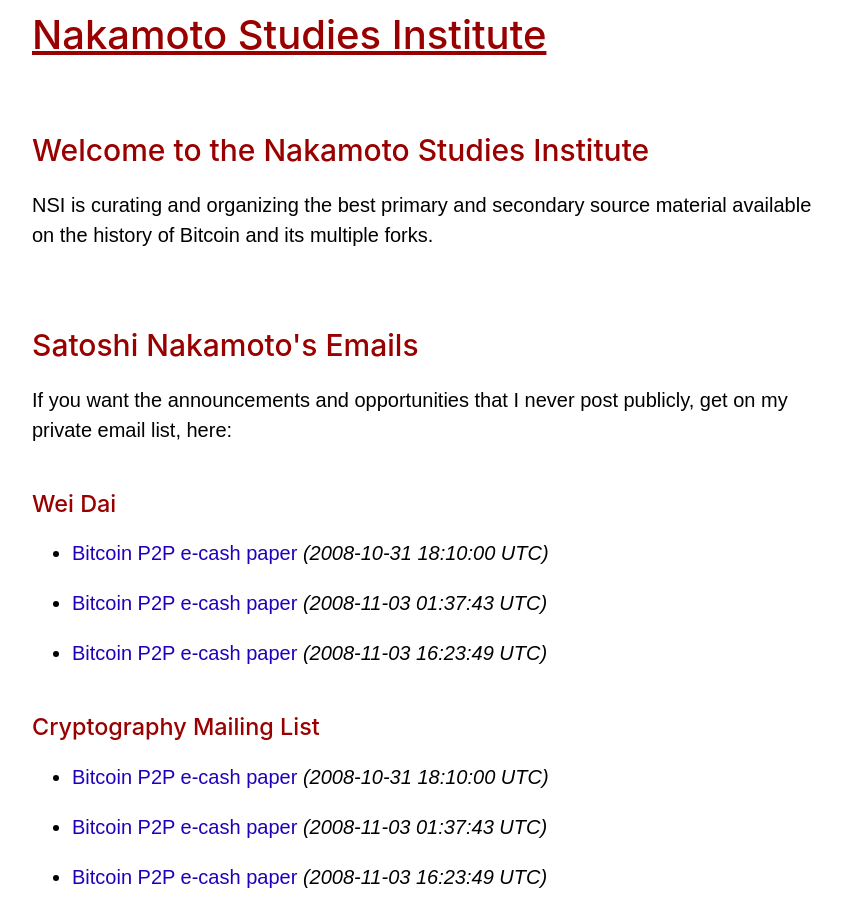
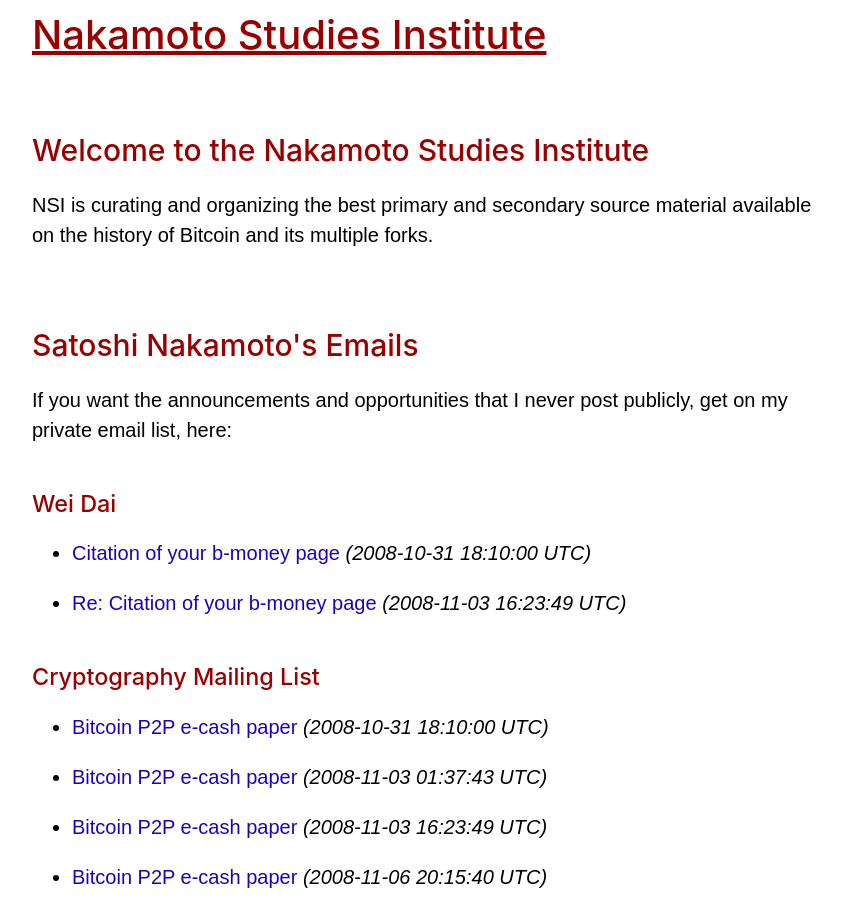
Before and after one commit to nakamotostudies/nakamotostudies.github.io, a Jekyll site: the page built from index.md, in a window 1280 px wide and 900 px high. Shown: the whole window, without its empty margins (58-900 px from the left). Built offline with Jekyll 4.4.1, drawn with Linux system fonts in a browser that asks for light colours.

Commit message:
Update index.md

```diff
--- a/index.md
+++ b/index.md
@@ -32,11 +32,9 @@ If you want the announcements and opportunities that I never post publicly, get
 <h3>Wei Dai</h3>
 <ul>
 
-<li><a href="/emails/cryptography/1/">Bitcoin P2P e-cash paper</a> <em>(2008-10-31 18:10:00 UTC)</em></li>
+<li><a href="/emails/cryptography/1/">Citation of your b-money page</a> <em>(2008-10-31 18:10:00 UTC)</em></li>
 
-<li><a href="/emails/cryptography/2/">Bitcoin P2P e-cash paper</a> <em>(2008-11-03 01:37:43 UTC)</em></li>
-
-<li><a href="/emails/cryptography/3/">Bitcoin P2P e-cash paper</a> <em>(2008-11-03 16:23:49 UTC)</em></li></ul>
+<li><a href="/emails/cryptography/3/">Re: Citation of your b-money page</a> <em>(2008-11-03 16:23:49 UTC)</em></li></ul>
 <h3>Cryptography Mailing List</h3>
 <ul>
 
```
